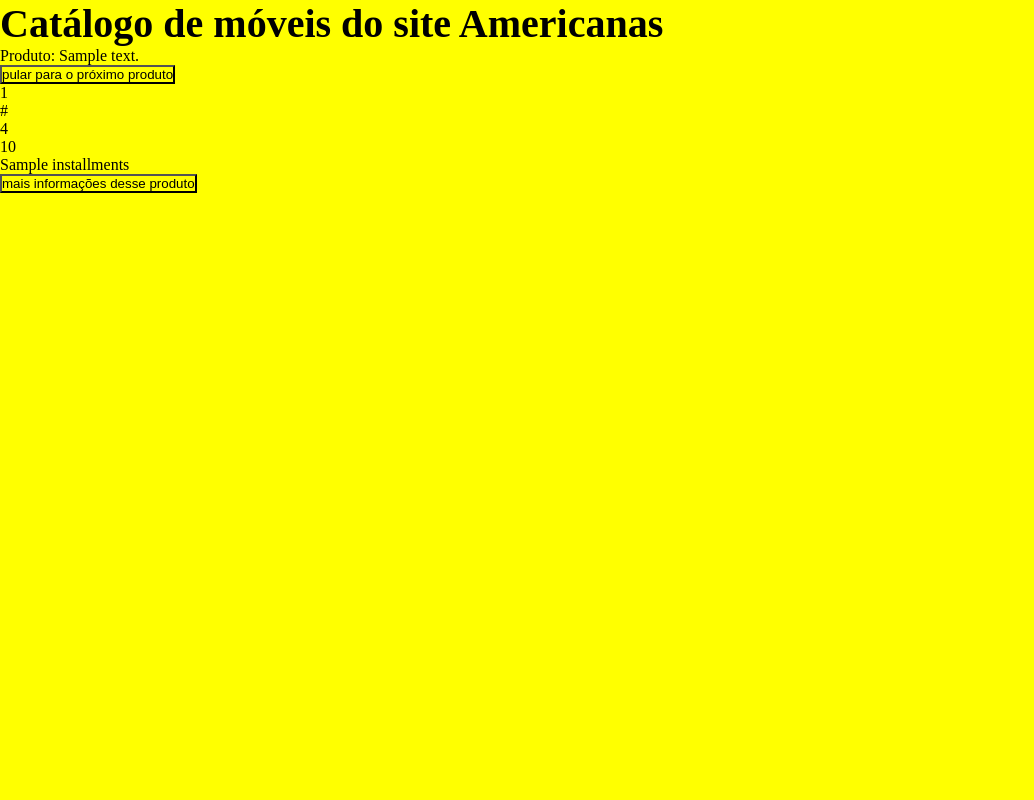
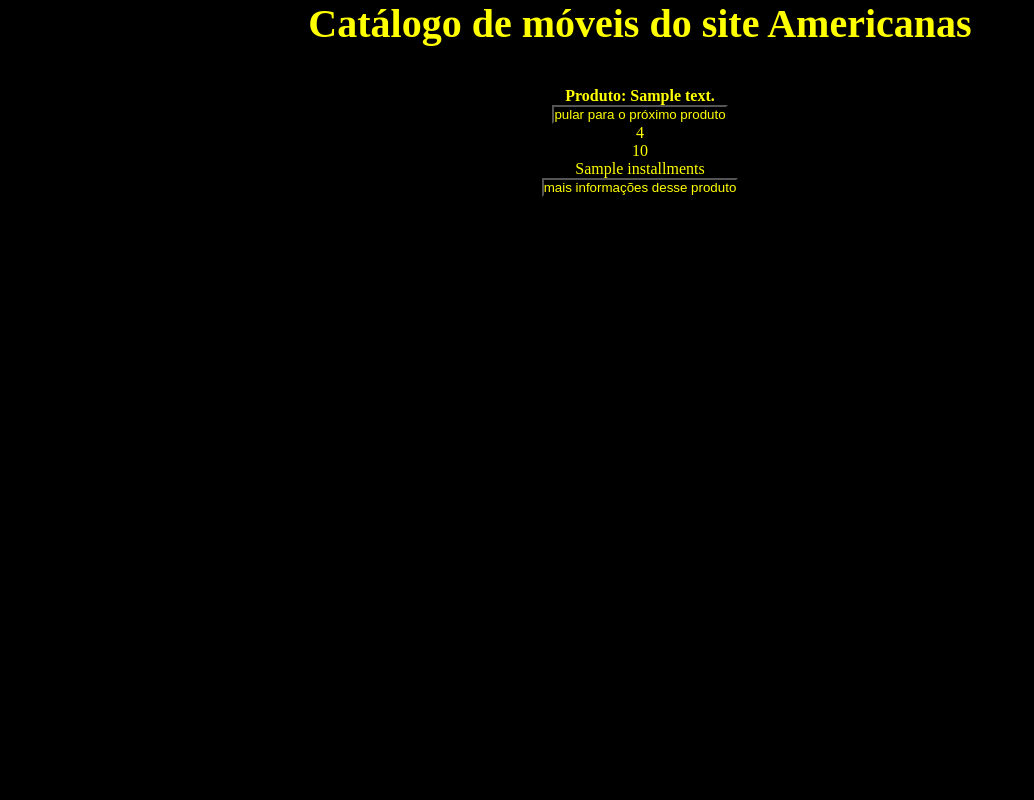
Before and after one commit to kennyaires/ecommerce-acessivel, a Python web app: template ecommerce_acessivel/templates/catalogo.html in a window 1280 px wide. Shown: the whole page, without its empty margins (0-1034 px from the left). Run offline with Jinja, Linux system fonts and the light colour scheme; the template is opened without the code that fills it: most values are stand-ins (such as "Sample title", 1, 10 or a date in 2020).

Commit message:
adjust templates

```diff
--- a/ecommerce_acessivel/templates/catalogo.html
+++ b/ecommerce_acessivel/templates/catalogo.html
@@ -3,30 +3,42 @@
 </head>
 
 <body>
-    <h1>Catálogo de móveis do site Americanas</h1>
+
+
+    <h1 style="text-align: center;">Catálogo de móveis do site Americanas</h1>
+<div class="container">
 
 
 
 
 
         {% for product in products %}
-    <div id="produto-{{loop.index}}">
+        <div id="produto-{{loop.index}}" class="product">
             <p class="product-name">
 
                 Produto: {{product.description}}
             </p>
             <a href="#produto-{{loop.index+1}}"><button>pular para o próximo produto</button> <br></a>
 
-        {{product.product_id}} <br>
-        {{product.url}} <br>
-        {{product.rating}} <br>
+            <p>
+
+                {{product.rating}}
+            </p>
+            <p>
+
                 {{product.price}} <br>
-        {{product.installments}} <br>
+            </p>
+            <p>
+
+                {{product.installments}}
+            </p>
             <a href="{{url_for('produto', product_id=product.product_id)}}"><button>mais informações desse produto</button></a>
 
             <br><br>
         </div>
         {% endfor %}
+
+</div>
 
 </body>
 
@@ -35,8 +47,8 @@
         box-sizing: border-box;
         margin: 0;
         padding: 0;
-        background-color: yellow;
-        color: black;
+        background-color: black;
+        color: yellow;
     }
 
     h1{
@@ -44,6 +56,19 @@
     }
 
     .product-name{
-        font-size: 1.3 rem;
+        font-size: 1.5 rem;
+        font-weight: bold;
+    }
+
+    .product{
+        text-align: center;
+        margin-bottom: 30px;
+
+    }
+
+    .container{
+        margin: 0 auto;
+        width: 80%;
+        margin-top: 40px;
     }
 </style>
```
Also changed, not shown: ecommerce_acessivel/templates/produto.html (+16 -3 lines). Lines whose indentation alone changed are shown as unchanged.
